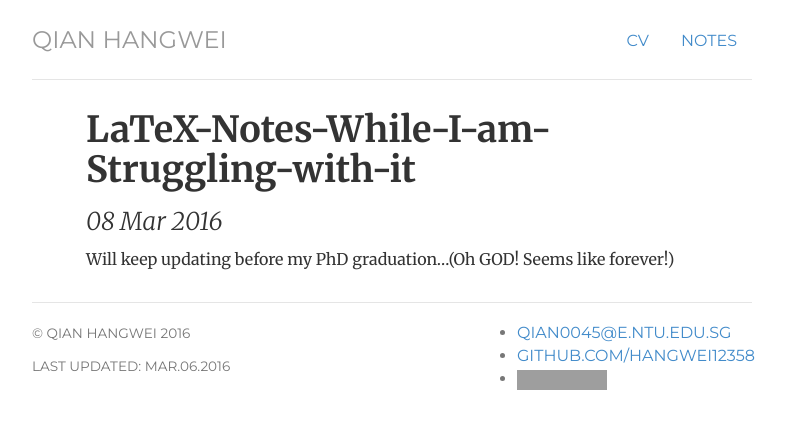
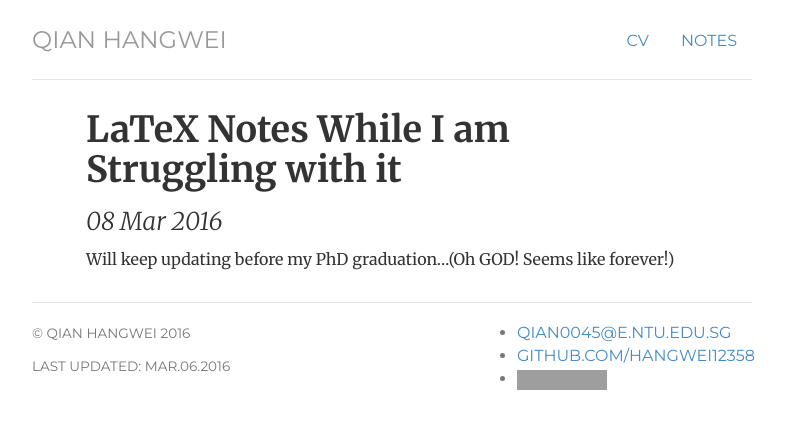
Before and after one commit to Hangwei12358/Hangwei12358.github.io, a Jekyll site: the page built from _posts/2016-03-08-LaTeX-Notes-While-I-am-Struggling-with-it.md, in a window 1280 px wide. Shown: the top 429 px of the page, without its empty margins (248-1034 px from the left). Built offline with Jekyll 4.4.1, drawn with Linux system fonts in a browser that asks for light colours; grey boxes are pictures that could not be loaded.

```diff
--- a/_posts/2016-03-08-LaTeX-Notes-While-I-am-Struggling-with-it.md
+++ b/_posts/2016-03-08-LaTeX-Notes-While-I-am-Struggling-with-it.md
@@ -1,6 +1,6 @@
 ---
 layout: post
-title: "LaTeX-Notes-While-I-am-Struggling-with-it"
+title: "LaTeX Notes While I am Struggling with it"
 date: 2016-03-08
 ---
 Will keep updating before my PhD graduation...(Oh GOD! Seems like forever!)
```
